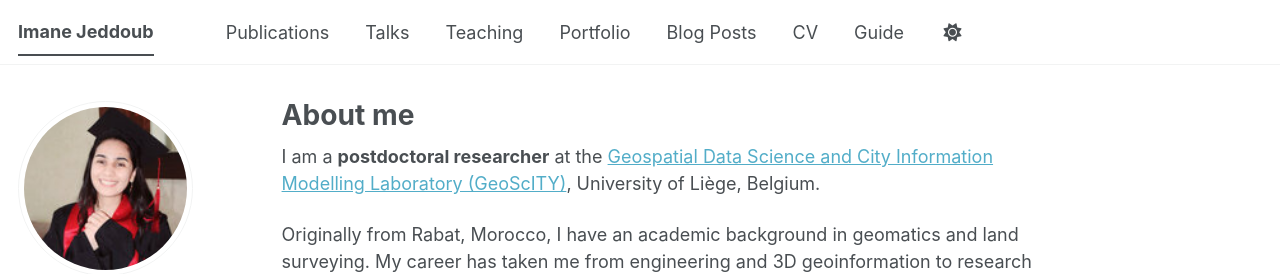
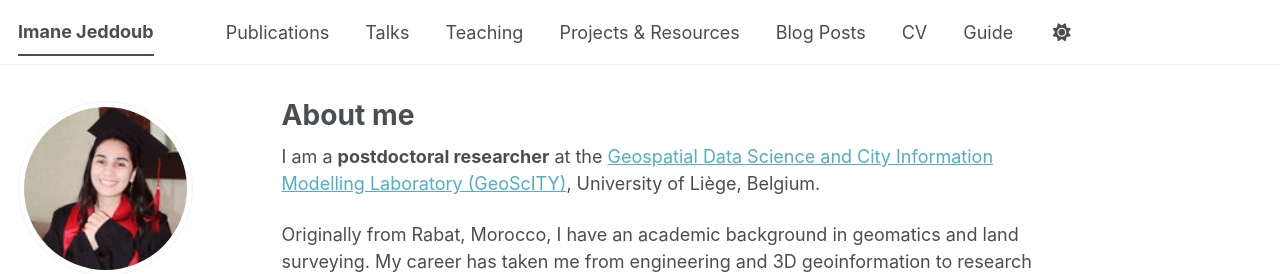
Before and after one commit to JEDDOUB/JEDDOUB.github.io, a Jekyll site: the page built from _pages/about.md, in a window 1280 px wide. Shown: the top 274 px of the page. Built offline with Jekyll 4.4.1, drawn with Linux system fonts in a browser that asks for light colours; a style sheet for code colours, icons or effects is not loaded.

Commit message:
Update navigation.yml

```diff
--- a/_data/navigation.yml
+++ b/_data/navigation.yml
@@ -17,7 +17,7 @@ main:
   - title: "Teaching"
     url: /teaching/
 
-  - title: "Portfolio"
+  - title: "Projects & Resources"
     url: /portfolio/
 
   - title: "Blog Posts"
```
